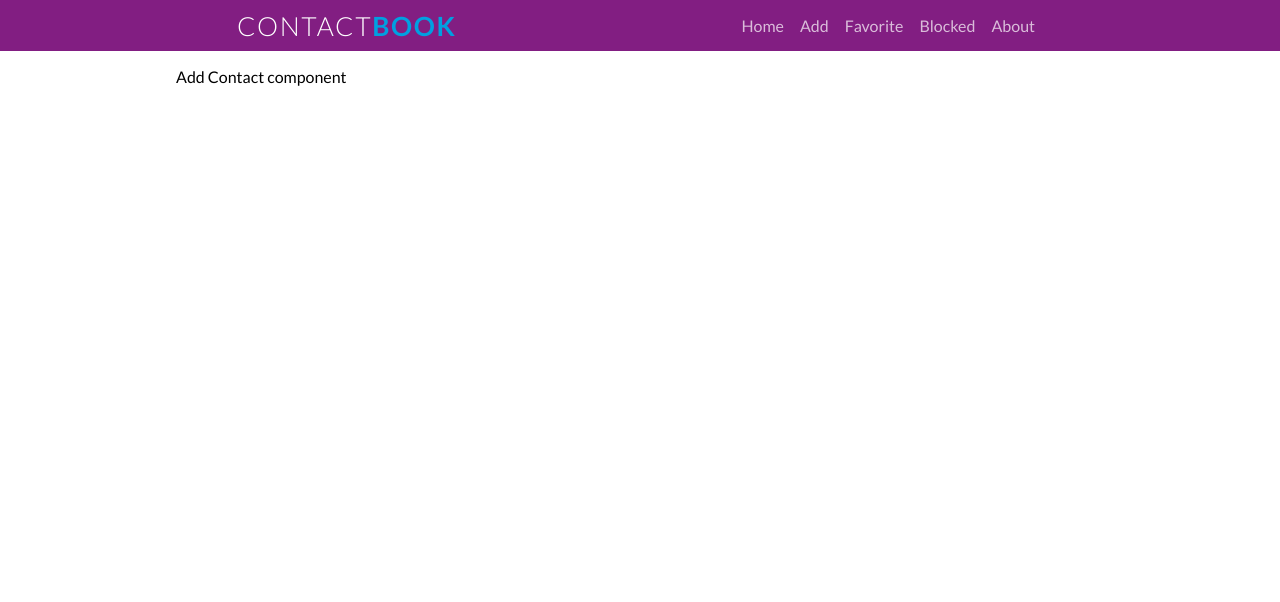
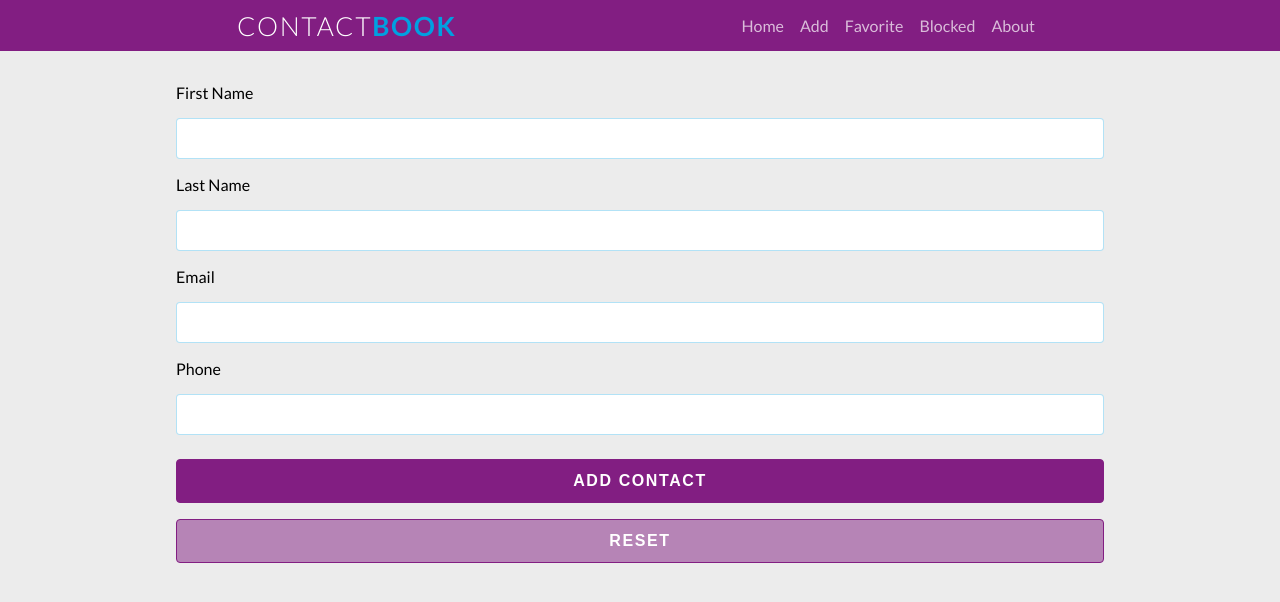
Before and after one commit to dandybytes/contact-book, a React (Create React App) app: page /add in a window 1280 px wide. Shown: the top 602 px of the page. Built offline with nearby package versions, Linux system fonts and the light colour scheme.

Commit message:
created form in 'Add Contact' component

```diff
--- /dev/null
+++ b/src/components/AddContact.css
@@ -0,0 +1,25 @@
+.add-contact-container {
+  width: 100%;
+  margin-top: 2rem;
+}
+
+.add-contact-form {
+  width: 100%;
+}
+
+.add-contact-input {
+  width: 100%;
+  margin: 1rem auto;
+  border: 1px solid var(--color-2b);
+  padding: 0.75rem;
+  /* background-color: white; */
+}
+
+/* #input-submit {
+  color: var(--color-2);
+} */
+
+#input-reset {
+  background-color: var(--color-1b);
+  /* color: var(--color-1b); */
+}
--- a/src/components/AddContact.js
+++ b/src/components/AddContact.js
@@ -1,11 +1,38 @@
 import React, { Component } from "react";
+import "./AddContact.css";
 
 class AddContact extends Component {
   state = {};
   render() {
     return (
-      <div>
-        <p>Add Contact component</p>
+      <div className="add-contact-container">
+        <form className="add-contact-form">
+          <label htmlFor="input-first-name">First Name</label>
+          <input
+            type="text"
+            id="input-first-name"
+            required
+            className="add-contact-input"
+          />
+          <label htmlFor="input-first-name">Last Name</label>
+          <input
+            type="text"
+            id="input-last-name"
+            required
+            className="add-contact-input"
+          />
+          <label htmlFor="input-email">Email</label>
+          <input type="email" id="input-email" className="add-contact-input" />
+          <label htmlFor="input-phone">Phone</label>
+          <input type="tel" id="input-phone" className="add-contact-input" />
+          <input
+            type="submit"
+            value="Add Contact"
+            className="input-submit"
+            id="input-submit"
+          />
+          <input type="reset" className="input-reset" id="input-reset" />
+        </form>
       </div>
     );
   }
--- a/src/components/ContactItem.css
+++ b/src/components/ContactItem.css
@@ -2,9 +2,12 @@
   /* display: flex;
   align-items: center; */
   margin: 1rem auto;
-  border: 1px solid var(--color-2);
+  border: 1px solid var(--color-2b);
+  border-radius: 0.25rem;
   padding: 0.75rem;
   list-style: none;
+  background-color: white;
+  /* vertical-align: middle; */
 }
 
 .contact-list-item-title {
--- a/src/components/ContactList.css
+++ b/src/components/ContactList.css
@@ -1,7 +1,5 @@
 .contact-list {
-  /* background-color: #009fe3; */
   width: 100%;
   margin: 0;
-
   padding: 0;
 }
--- a/src/contacts/sample-contacts.js
+++ b/src/contacts/sample-contacts.js
@@ -3,7 +3,7 @@ export const contacts = [
     id: "1nd3$truct1bl3",
     firstName: "Chuck",
     lastName: "Norris",
-    email: "my.tears.cure.cancer@toobadinevercry.com",
+    email: "my.tears.cure.cancer@toobadinevercry.cn",
     phone: "+1 111 111 1111",
     status: "favorite"
   },
@@ -35,7 +35,7 @@ export const contacts = [
     id: "4go0dm4n",
     firstName: "Antonio",
     lastName: "Guterres",
-    email: "save.the.refugees@un.org",
+    email: "run.forrest.run@un.org",
     phone: "+1 222 333 4444",
     status: "favorite"
   },
@@ -59,7 +59,7 @@ export const contacts = [
     id: "w1nd0w$3v3rywh3r3",
     firstName: "Bill",
     lastName: "Gates",
-    email: "trey@gatesfoundation.org",
+    email: "windows.everywhere@gatesfoundation.org",
     phone: "+1 (206) 709-3400",
     status: "neutral"
   },
@@ -75,7 +75,7 @@ export const contacts = [
     id: "h4nn1b4ll3ct3r",
     firstName: "Anthony",
     lastName: "Hopkins",
-    email: "oldfriend4dinner@loveliver.com",
+    email: "oldfriend4dinner@liverpate.com",
     phone: "+1 313 666 1313",
     status: "favorite"
   },
@@ -83,7 +83,7 @@ export const contacts = [
     id: "a$$t00b1g",
     firstName: "Kim",
     lastName: "Kardashian",
-    email: "weloveattention@kardashians.us",
+    email: "we.crave.attention@kardashians.us",
     phone: "+1 222 333 7777",
     status: "neutral"
   },
@@ -104,10 +104,18 @@ export const contacts = [
     status: "neutral"
   },
   {
+    id: "w1nt3r1$c0m1ng",
+    firstName: "Jon",
+    lastName: "Snow",
+    email: "winter_is_coming@nightswatch.com",
+    phone: "+1 456 234 0987",
+    status: "neutral"
+  },
+  {
     id: "b1t3y0ur34r$0ff",
     firstName: "Mike",
     lastName: "Tyson",
-    email: "lordoftherings@box.com",
+    email: "lord.of.the.rings@boxforever.com",
     phone: "+1 234 432 6677",
     status: "neutral"
   }
--- a/src/index.css
+++ b/src/index.css
@@ -4,7 +4,9 @@
 
 :root {
   --color-1: rgb(130, 30, 130);
+  --color-1b: rgba(130, 30, 130, 0.5);
   --color-2: rgb(0, 160, 225);
+  --color-2b: rgba(0, 160, 225, 0.3);
 }
 
 html,
@@ -12,6 +14,7 @@ body {
   width: 100%;
   margin: 0;
   padding: 0;
+  background-color: #ececec;
 }
 
 body {
@@ -22,11 +25,38 @@ body {
   /* font-family: "Raleway", sans-serif; */
   /* font-family: "Montserrat", sans-serif; */
   /* font-family: "Merriweather", serif; */
-  /* font-family: -apple-system, BlinkMacSystemFont, "Segoe UI", "Roboto", "Oxygen",
-    "Ubuntu", "Cantarell", "Fira Sans", "Droid Sans", "Helvetica Neue",
-    sans-serif;
-  -webkit-font-smoothing: antialiased;
+  /* -webkit-font-smoothing: antialiased;
   -moz-osx-font-smoothing: grayscale; */
+}
+
+input {
+  border-radius: 0.25rem;
+}
+
+input[type="button"],
+input[type="submit"],
+input[type="reset"],
+button {
+  cursor: pointer;
+  width: 100%;
+  margin: 0.5rem 0;
+  padding: 0.75rem;
+  border: 1px solid var(--color-1);
+  background-color: var(--color-1);
+  color: white;
+  font-size: 1rem;
+  font-weight: 700;
+  letter-spacing: 0.1rem;
+  text-transform: uppercase;
+  /* opacity: 0.8; */
+}
+
+input[type="button"]:hover,
+input[type="submit"]:hover,
+input[type="reset"]:hover,
+button:hover {
+  /* opacity: 1; */
+  box-shadow: 5px 5px 8px rgba(0, 0, 0, 0.5);
 }
 
 code {
```
